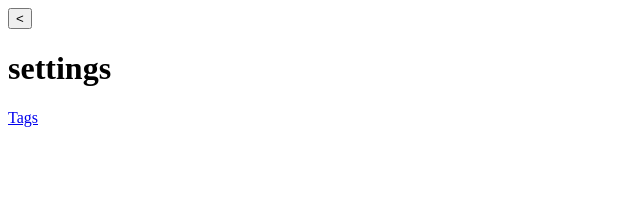
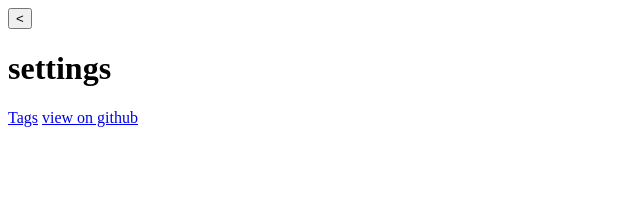
Before and after one commit to polferov/kvg2, a SvelteKit app in the folder frontend/: page /settings in a window 1280 px wide. Shown: the top 199 px of the page, without its empty margins (0-640 px from the left). Built offline with nearby package versions, Linux system fonts and the light colour scheme.

Commit message:
add github link in settings

```diff
--- a/frontend/src/routes/settings/+page.svelte
+++ b/frontend/src/routes/settings/+page.svelte
@@ -7,3 +7,5 @@
 <h1>settings</h1>
 
 <a href="settings/tags">Tags</a>
+
+<a href="https://github.com/polferov/kvg2">view on github</a>
```
